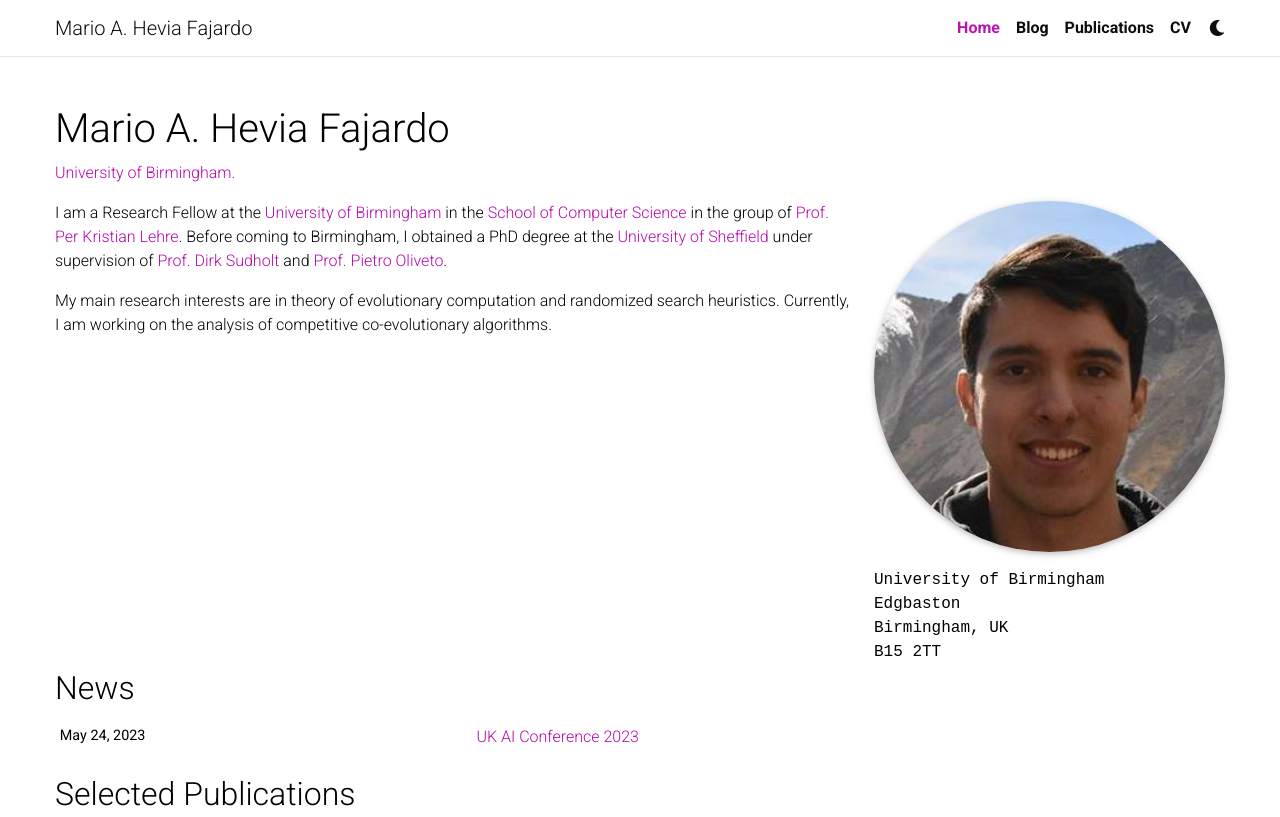
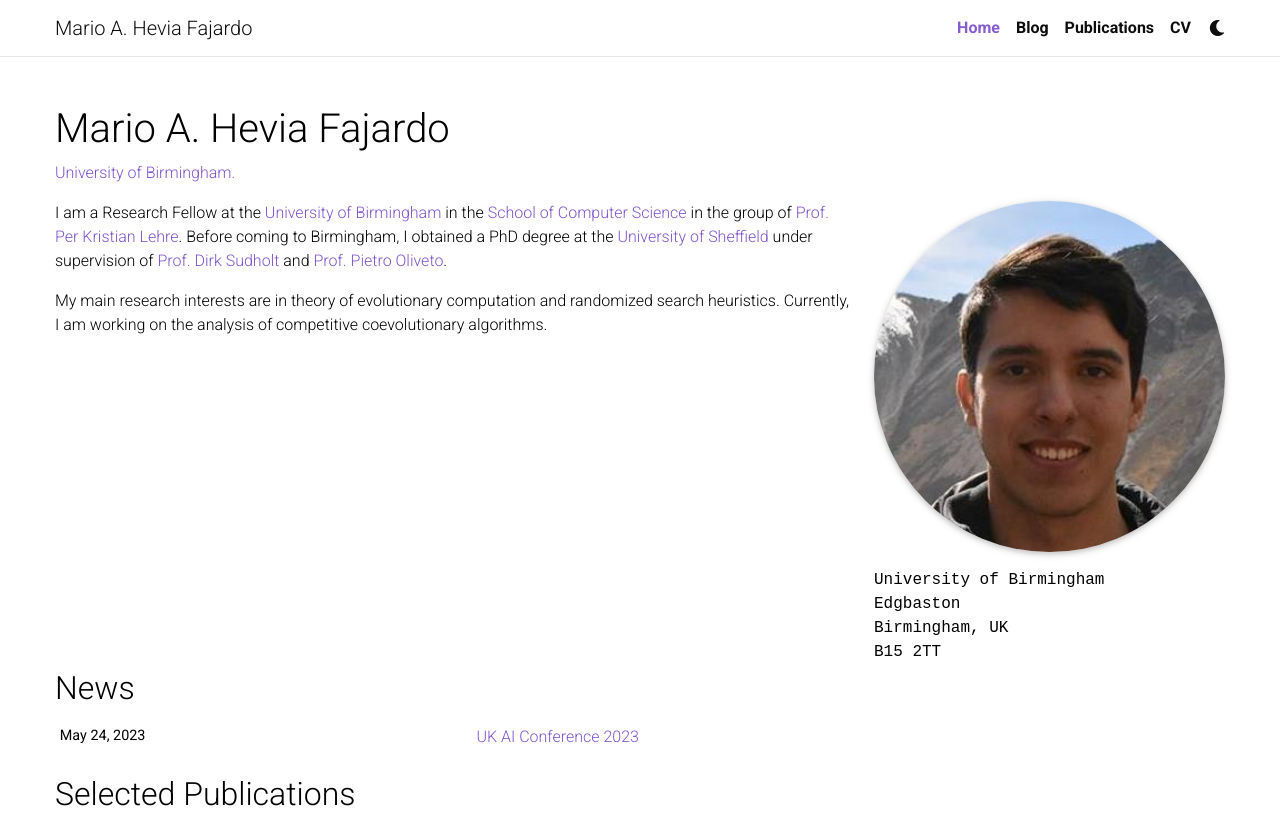
Before and after one commit to mariohevia/mariohevia.github.io, a Jekyll site: the page built from _pages/about.md, in a window 1280 px wide and 1106 px high, cut to the strip 0-817 px from the top of the window. Built offline with Jekyll 4.4.1, drawn with Linux system fonts in a browser that asks for light colours; full-size pictures stand in for the smaller copies a plugin makes; comment, search, counter and statistics services are not loaded; a style sheet for code colours, icons or effects is not loaded.

Commit message:
Added/updated CV

```diff
--- a/_config.yml
+++ b/_config.yml
@@ -30,7 +30,7 @@
 highlight_theme_dark: native    # https://github.com/jwarby/jekyll-pygments-themes
 
 # repo color theme
-repo_theme_light: default       # https://github.com/anuraghazra/github-readme-stats/blob/master/themes/README.md
+repo_theme_light: buefy       # https://github.com/anuraghazra/github-readme-stats/blob/master/themes/README.md
 repo_theme_dark: dark           # https://github.com/anuraghazra/github-readme-stats/blob/master/themes/README.md
 
 # -----------------------------------------------------------------------------
--- a/_pages/about.md
+++ b/_pages/about.md
@@ -21,4 +21,4 @@
 
 I am a Research Fellow at the [University of Birmingham](https://www.birmingham.ac.uk/index.aspx) in the [School of Computer Science](https://www.birmingham.ac.uk/schools/computer-science/index.aspx) in the group of [Prof. Per&nbsp;Kristian&nbsp;Lehre](https://www.cs.bham.ac.uk/~lehrepk/). Before coming to Birmingham, I obtained a PhD degree at the [University of Sheffield](https://www.sheffield.ac.uk/) under supervision of [Prof. Dirk Sudholt](https://www.fim.uni-passau.de/intelligent-systems/) and [Prof. Pietro Oliveto](http://staffwww.dcs.shef.ac.uk/people/P.Oliveto/index.html).
 
-My main research interests are in theory of evolutionary computation and randomized search heuristics. Currently, I&nbsp;am working on the analysis of competitive co-evolutionary algorithms.
+My main research interests are in theory of evolutionary computation and randomized search heuristics. Currently, I&nbsp;am working on the analysis of competitive coevolutionary algorithms.
--- a/_sass/_themes.scss
+++ b/_sass/_themes.scss
@@ -8,11 +8,11 @@
   --global-text-color: #{$black-color};
   --global-unfocused-text-color: #{$black-color};
   --global-text-color-light: #{$grey-color};
-  --global-theme-color: #{$purple-color};
-  --global-hover-color: #{$purple-color};
+  --global-theme-color: #{$new-purple-color};
+  --global-hover-color: #{$new-purple-color};
   --global-navbar-text-color: #{$black-color};
-  --global-navbar-hover-color: #{$purple-color};
-  --global-navbar-theme-color: #{$purple-color};
+  --global-navbar-hover-color: #{$new-purple-color};
+  --global-navbar-theme-color: #{$new-purple-color};
   --global-navbar-bg-color: #{$white-color};
   --global-footer-bg-color: #{$grey-color-dark};
   --global-footer-text-color: #{$grey-color-light};
@@ -47,8 +47,8 @@
   --global-navbar-text-color: #{$grey-color};
   --global-navbar-hover-color: #{$grey-color-light};
   --global-navbar-theme-color: #{$grey-color-light};
-  --global-theme-color: #{$cyan-color};
-  --global-hover-color: #{$cyan-color};
+  --global-theme-color: #{$new-light-purple-color};
+  --global-hover-color: #{$new-light-purple-color};
   --global-navbar-bg-color: #{$grey-color-dark};
   --global-footer-bg-color: #{$grey-color-light};
   --global-footer-text-color: #{$grey-color-dark};
--- a/_sass/_variables.scss
+++ b/_sass/_variables.scss
@@ -19,6 +19,8 @@
 $green-color-bright:  #11D68B !default;
 $purple-color:        #B509AC !default;
 $light-purple-color:  lighten($purple-color, 25%);
+$new-purple-color:    #8054cc;
+$new-light-purple-color:  lighten($new-purple-color, 15%);
 $pink-color:          #f92080 !default;
 $pink-color-light:    #ffdddd !default;
 $yellow-color:        #efcc00 !default;
```
Also changed, not shown: _data/cv.yml (+8 -2 lines), _pages/cv.md (+1 -1 lines), 1 other file.
